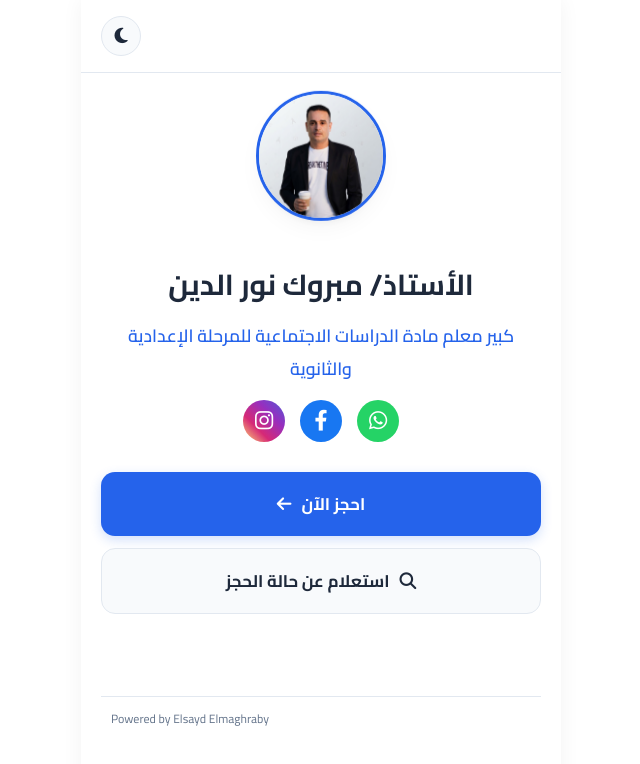
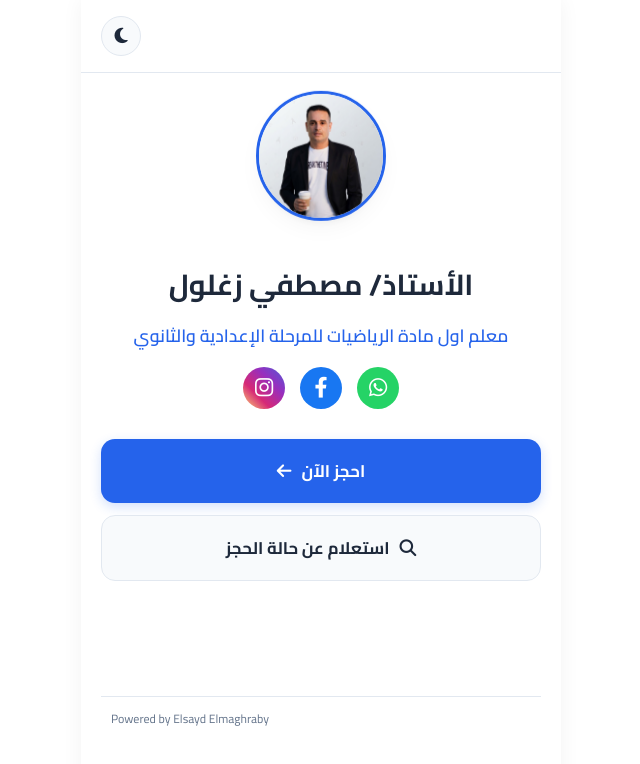
Before and after one commit to elsaydelmagraby3-ops/mustafa-zaghlol-student, a plain HTML site: page index.html in a window 1280 px wide. Shown: the whole page, without its empty margins (319-959 px from the left). Drawn offline with Linux system fonts and the light colour scheme.

Commit message:
Update index.html

```diff
--- a/index.html
+++ b/index.html
@@ -1190,19 +1190,19 @@
                 <img src="Capture1.PNG" alt="Teacher Logo">
             </div>
             <div class="teacher-info">
-                <h1>الأستاذ/ مبروك نور الدين</h1>
-                <p>كبير معلم مادة الدراسات الاجتماعية للمرحلة الإعدادية والثانوية</p>
+                <h1>الأستاذ/ مصطفي زغلول</h1>
+                <p>معلم اول مادة الرياضيات للمرحلة الإعدادية والثانوي</p>
 
                 <div class="contact-links">
-    <a class="whatsapp" href="https://wa.me/201008292669" target="_blank">
+    <a class="whatsapp" href="https://wa.me/201069903429" target="_blank">
         <i class="fa-brands fa-whatsapp"></i>
     </a>
 
-    <a class="facebook" href="https://facebook.com/profile.php?id=61571314161543" target="_blank">
+    <a class="facebook" href="https://www.facebook.com/mstfy.zghlwl.356521" target="_blank">
         <i class="fa-brands fa-facebook-f"></i>
     </a>
 
-    <a class="instagram" href="https://www.instagram.com/ldynmbrwknwr/" target="_blank">
+    <a class="instagram" href="https://www.instagram.com/zglwlmstfy/" target="_blank">
         <i class="fa-brands fa-instagram"></i>
     </a>
 </div>
@@ -1408,7 +1408,7 @@
             <div class="success-card">
                 <div class="teacher-name">
                     <i class="fa-solid fa-chalkboard-user"></i>
-                    أ / مبروك نور الدين
+                    أ/ مصطفي زغلول
                 </div>
                 <div class="card-split">
                     <div class="info-side">
@@ -1525,7 +1525,7 @@
             <div class="acceptance-card" id="acceptanceCard">
                 <div class="teacher-name">
                     <i class="fa-solid fa-chalkboard-user"></i>
-                    أ / مبروك نور الدين
+            أ / مصطفي زغلول
                 </div>
                 <div class="card-split">
                     <div class="info-side">
```
